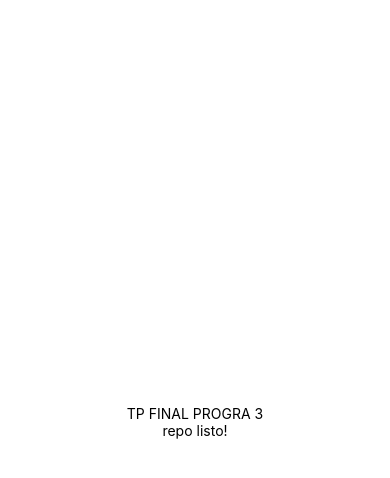
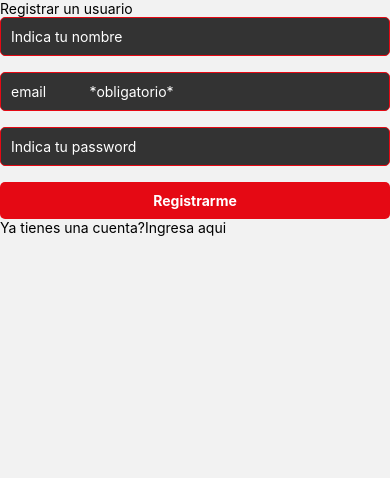
Before and after one commit to TomasLegarre/tp_final_prog3, a React Native app: screen /Register in a window 390 px wide. Shown: the top 478 px of the page. Built offline with nearby package versions, Linux system fonts and the light colour scheme.

Commit message:
register realizado

```diff
--- a/App.js
+++ b/App.js
@@ -1,14 +1,10 @@
 import { StatusBar } from 'expo-status-bar';
 import { StyleSheet, Text, View } from 'react-native';
+import Principal from './src/Navs/Principal';
 
 export default function App() {
   return (
-    <View style={styles.container}>
-      <Text>TP FINAL PROGRA 3</Text>
-      <Text>repo listo!</Text>
-
-
-    </View>
+  <Principal></Principal>
   );
 }
 
--- a/package.json
+++ b/package.json
@@ -10,12 +10,16 @@
   },
   "dependencies": {
     "@expo/metro-runtime": "~3.2.1",
+    "@react-navigation/native": "^6.1.17",
+    "@react-navigation/native-stack": "^6.9.26",
     "expo": "~51.0.11",
     "expo-status-bar": "~1.12.1",
     "firebase": "^8.10.1",
     "react": "18.2.0",
     "react-dom": "18.2.0",
     "react-native": "0.74.2",
+    "react-native-safe-area-context": "4.10.1",
+    "react-native-screens": "3.31.1",
     "react-native-web": "~0.19.10"
   },
   "devDependencies": {
--- a/Navs/Principal.js
+++ b/src/Navs/Principal.js
@@ -5,7 +5,7 @@ import { createNativeStackNavigator } from '@react-navigation/native-stack';
 import { FontAwesome } from '@expo/vector-icons';
 
 
-import Register from '../screens/Register/Register';
+import Register from '../screens/Register/register';
 
 
 const Stack = createNativeStackNavigator();
--- a/src/screens/Register/Register.js
+++ b/src/screens/Register/Register.js
@@ -4,11 +4,11 @@ import { db, auth } from "../../config/config.js";
 
 class Register extends Component{
     constructor(){
-        suuper()
+        super()
         this.state={
             email:'',
             password:'',
-            username:'',
+            name:'',
             bio:'',
             img:'',
         }
@@ -18,22 +18,22 @@ class Register extends Component{
     componentDidMount(){
         console.log('Hizo el didMount y estas son sus props')
         console.log(this.props)
-        // despues poner que te redireccione al home
+        // despues poner que te redireccione al login
     }
 
 
-    registrarse(email,password,username){
+    onSubmit(name,email,password){
         if(
-            username === null || username === '' || username.length < 4
+            name === null || name === '' || name.length < 4
         ){
             this.setState({error: 'El nombre de usuario debe ser mayor a 4 caracteres'})
             return false
         }
-        if(
-            email === null || email === '' || !email.includes('@')
-        ){
-            this.setState({error: 'Email invalido'})
-            return false
+         if(
+             email === null || email === '' || !email.includes('@')
+         ){
+             this.setState({error: 'Email invalido'})
+             return false
         }
         if(
 
@@ -65,7 +65,7 @@ class Register extends Component{
 render(){
     return(
         <View>
-        <Text>Registra tu usuario</Text>
+        <Text>Registrar un usuario</Text>
         <TextInput
             onChangeText={(text) => this.setState({name: text, error: ''})}
             value={this.state.name}
@@ -76,7 +76,7 @@ render(){
         <TextInput
             onChangeText={(text) => this.setState({email: text, error: ''})}
             value={this.state.email}
-            placeholder='Indica tu email'
+            placeholder='email           *obligatorio*'
             keyboardType='default'
             style={styles.input}
         />
@@ -115,3 +115,60 @@ render(){
     )
 }
 }
+
+
+const styles = StyleSheet.create({
+    container: {
+        flex: 1,
+        justifyContent: 'center',
+        padding: 20,
+        backgroundColor: '#141414', // Netflix background color
+    },
+    title: {
+        color: '#fff', // White text
+        fontSize: 24,
+        fontWeight: 'bold',
+        marginBottom: 20,
+        textAlign: 'center',
+    },
+    input: {
+        borderColor: '#e50914', // Netflix red color
+        borderWidth: 1,
+        borderRadius: 5,
+        padding: 10,
+        marginBottom: 16,
+        color: '#fff', // White text
+        backgroundColor: '#333', // Darker background for input
+    },
+    btn: {
+        backgroundColor: '#e50914', // Netflix red color
+        textAlign: 'center',
+        padding: 10,
+        borderRadius: 5,
+    },
+    textBtn: {
+        color: 'white',
+        fontWeight: 'bold',
+        textAlign: 'center',
+    },
+    footer: {
+        marginTop: 20,
+        alignItems: 'center',
+    },
+    footerText: {
+        color: '#fff', // White text
+    },
+    link: {
+        color: '#e50914', // Netflix red color
+        fontWeight: 'bold',
+    },
+    error: {
+        color: '#e50914', // Netflix red color
+        textAlign: 'center',
+        marginTop: 10,
+    }
+});
+
+
+
+export default Register
```
Also changed, not shown: 1 other file (tests, documents, lock files or other folders).
